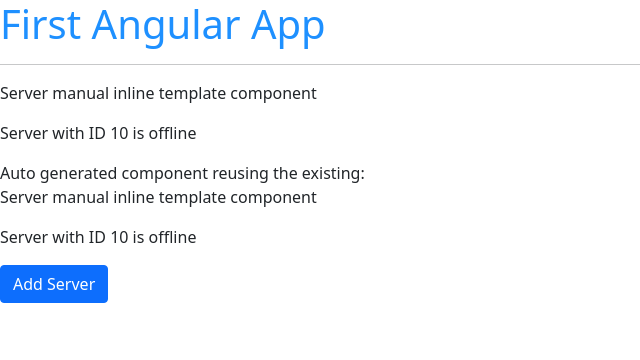
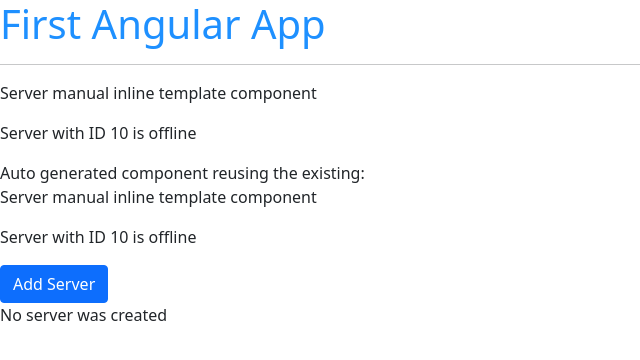
Before and after one commit to gretaivan/angular, an Angular app: page / in a window 1280 px wide. Shown: the top 360 px of the page, without its empty margins (0-640 px from the left). Built offline with nearby package versions, Linux system fonts and the light colour scheme.

Commit message:
adds event binding

```diff
--- a/src/app/servers/servers.component.ts
+++ b/src/app/servers/servers.component.ts
@@ -3,7 +3,8 @@
 @Component({
   selector: 'app-servers',
   template: `Auto generated component reusing the existing: <app-server></app-server>
-  <button class="btn btn-primary" [disabled]="!allowNewServer" >Add Server</button>`,
+  <button class="btn btn-primary" [disabled]="!allowNewServer" (click)="onCreateServer()">Add Server</button>
+  <p>{{ serverCreationStatus }}</p>`,
   styleUrls: ['./servers.component.css']
 })
 
@@ -11,6 +12,7 @@
 export class ServersComponent implements OnInit {
 
   allowNewServer = false;
+  serverCreationStatus = 'No server was created';
 
   constructor() {
     setTimeout(() => {
@@ -21,4 +23,8 @@
   ngOnInit(){
   }
 
+  onCreateServer () {
+    this.serverCreationStatus = 'Server was created!';
+  }
+
 }
```
